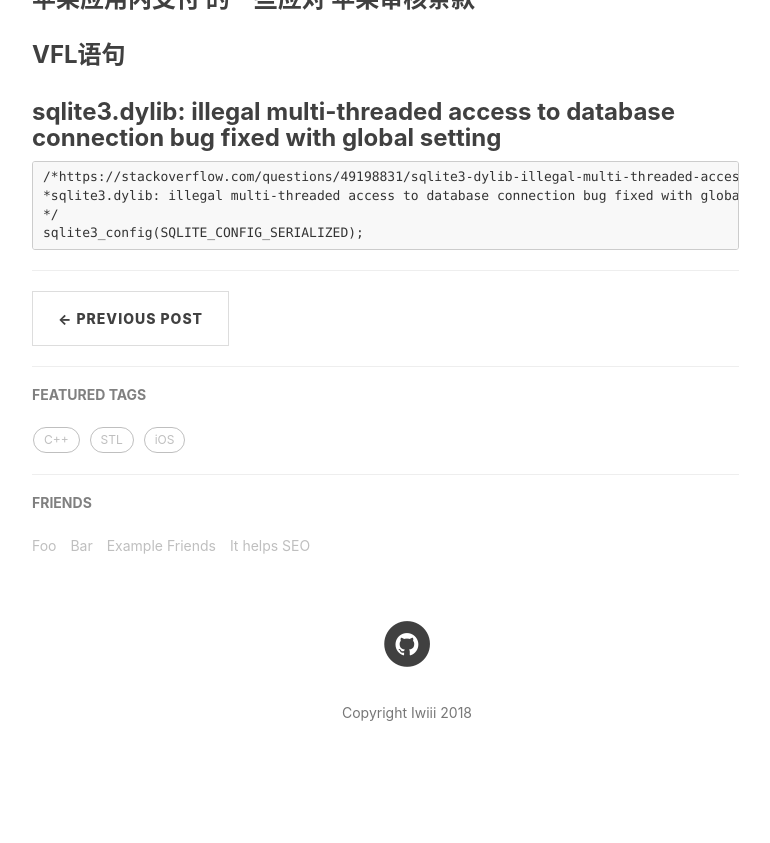
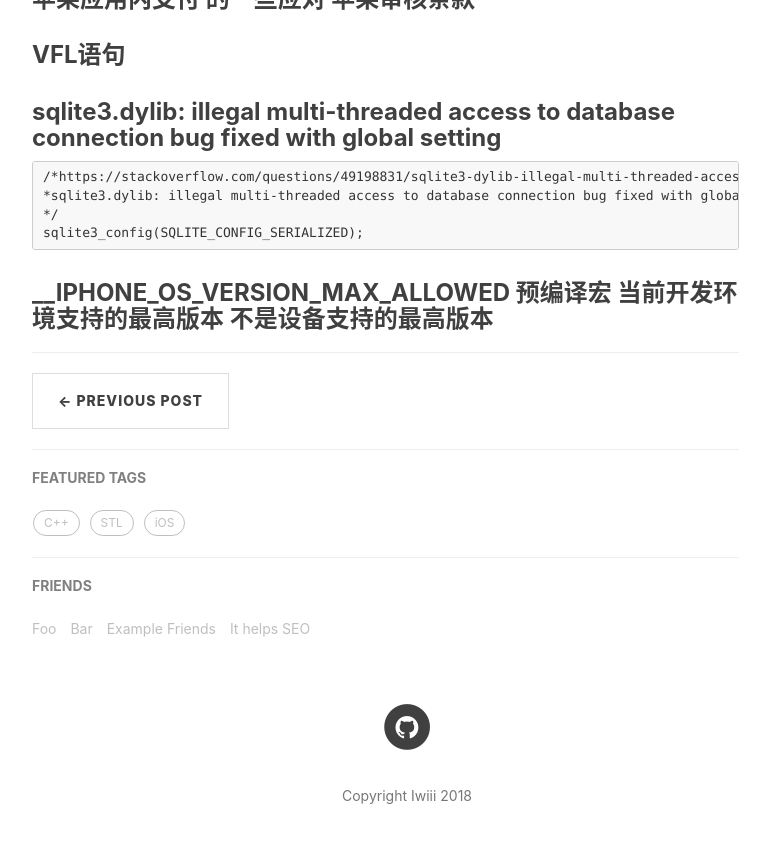
Before and after one commit to Iwiii/Iwiii.github.io, a Jekyll site: the page built from _posts/2017-12-27-iOS-遇到的问题汇总.markdown, in a window 1280 px wide and 900 px high, scrolled down 4741 px. Shown: the top 843 px of the window, without its empty margins (233-1003 px from the left). Built offline with Jekyll 4.4.1, drawn with Linux system fonts in a browser that asks for light colours; nearby versions of some CDN libraries; comment, search, counter and statistics services are not loaded; before the commit the page ends 5558 px from its top, so only the background shows below that.

Commit message:
20180418

````diff
--- a/_posts/2017-12-27-iOS-遇到的问题汇总.markdown
+++ b/_posts/2017-12-27-iOS-遇到的问题汇总.markdown
@@ -152,3 +152,5 @@ https://www.jianshu.com/p/97add04998ef
 */
 sqlite3_config(SQLITE_CONFIG_SERIALIZED);
 ```
+
+### __IPHONE_OS_VERSION_MAX_ALLOWED 预编译宏 当前开发环境支持的最高版本 不是设备支持的最高版本
````
